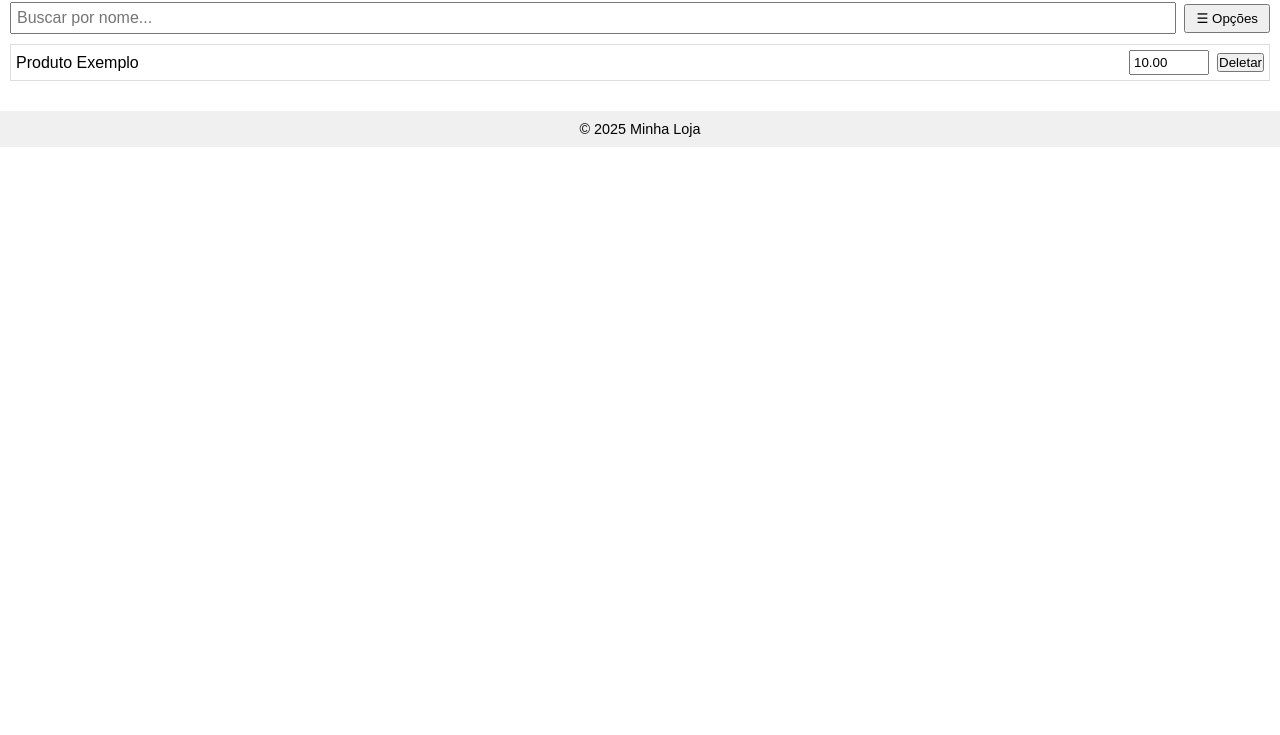
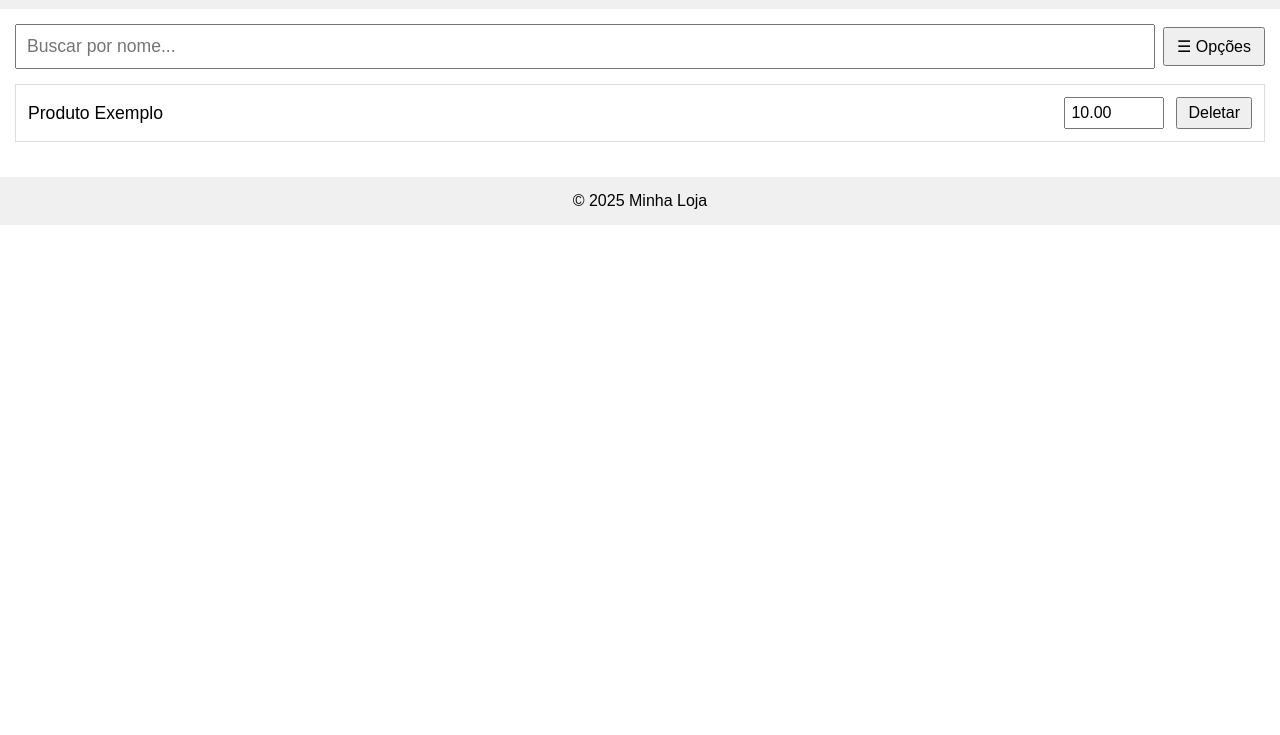
Before and after one commit to eddieJPNG/VENDA-IRM-OS-ROCHA-, a plain HTML site: page index.html in a window 1280 px wide. Shown: the part 65-800 px from the top of the page. Drawn offline with Linux system fonts and the light colour scheme.

Commit message:
Update index.html3

```diff
--- a/index.html
+++ b/index.html
@@ -3,32 +3,32 @@
 <head>
   <meta charset="UTF-8">
   <title>Gerenciador de Itens de Venda</title>
-  <meta name="viewport" content="width=device-width, initial-scale=1.0">
+  <meta name="viewport" content="width=device-width, initial-scale=1.0, initial-scale=1.2, maximum-scale=1.5">
   <style>
     * { box-sizing: border-box; margin:0; padding:0; font-family: Arial, sans-serif; }
-    header, footer { background: #f0f0f0; padding: 10px; text-align: center; }
-    main { padding: 10px; }
-    .barra-busca { display: flex; align-items: center; margin-bottom: 10px; }
-    .barra-busca input { flex:1; padding:5px; font-size:1rem; }
+    header, footer { background: #f0f0f0; padding: 15px; text-align: center; font-size: 1.2rem; }
+    main { padding: 15px; }
+    .barra-busca { display: flex; align-items: center; margin-bottom: 15px; }
+    .barra-busca input { flex:1; padding:10px; font-size:1.1rem; }
     .menu { position: relative; margin-left:8px; }
-    .menu button { padding:5px 10px; }
+    .menu button { padding:8px 12px; font-size:1rem; }
     .menu ul {
-      position: absolute; top: 30px; right: 0;
+      position: absolute; top: 40px; right: 0;
       list-style:none; background:#fff; border:1px solid #ccc;
       display:none;
     }
-    .menu ul li { padding:5px 10px; cursor:pointer; }
+    .menu ul li { padding:10px; cursor:pointer; font-size:1rem; }
     .menu ul li:hover { background:#eee; }
-    .lista-itens { display: flex; flex-direction: column; gap:8px; }
-    .item { display: flex; justify-content: space-between; align-items: center; padding:5px; border:1px solid #ddd; }
+    .lista-itens { display: flex; flex-direction: column; gap:12px; }
+    .item { display: flex; justify-content: space-between; align-items: center; padding:12px; border:1px solid #ddd; font-size:1.1rem; }
     .item span { flex:1; }
-    .item input { width:80px; padding:3px; }
-    .item button { margin-left: 8px; }
-    footer { margin-top:20px; font-size:0.9rem; }
+    .item input { width:100px; padding:5px; font-size:1rem; }
+    .item button { margin-left: 12px; font-size:1rem; padding:5px 10px; }
+    footer { margin-top:20px; font-size:1rem; }
 
     @media (max-width: 600px) {
       .item { flex-direction: column; align-items: flex-start; }
-      .item input, .item button { width: 100%; margin-top: 5px; }
+      .item input, .item button { width: 100%; margin-top: 8px; }
       .menu ul { right: 10px; }
     }
   </style>
```
